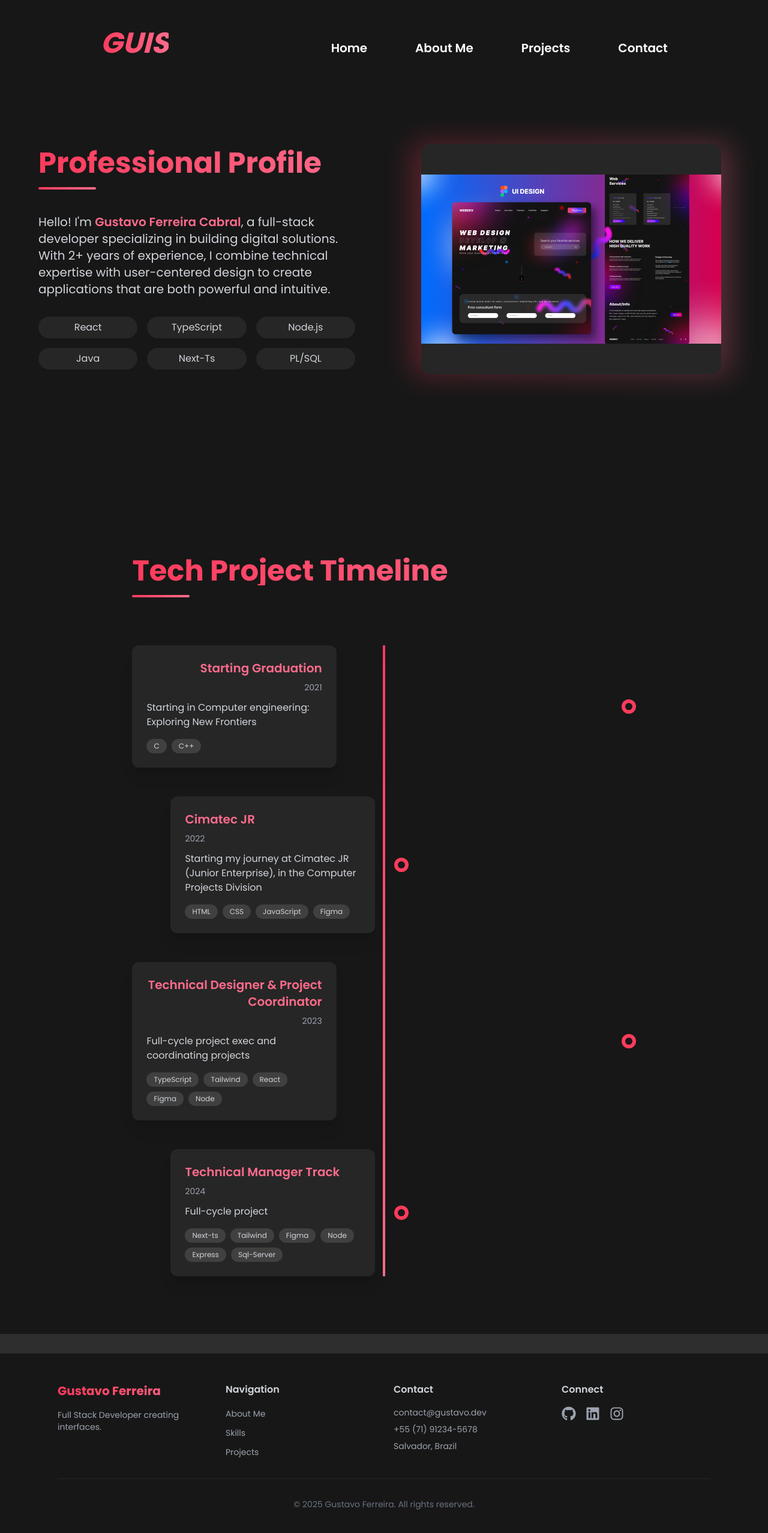
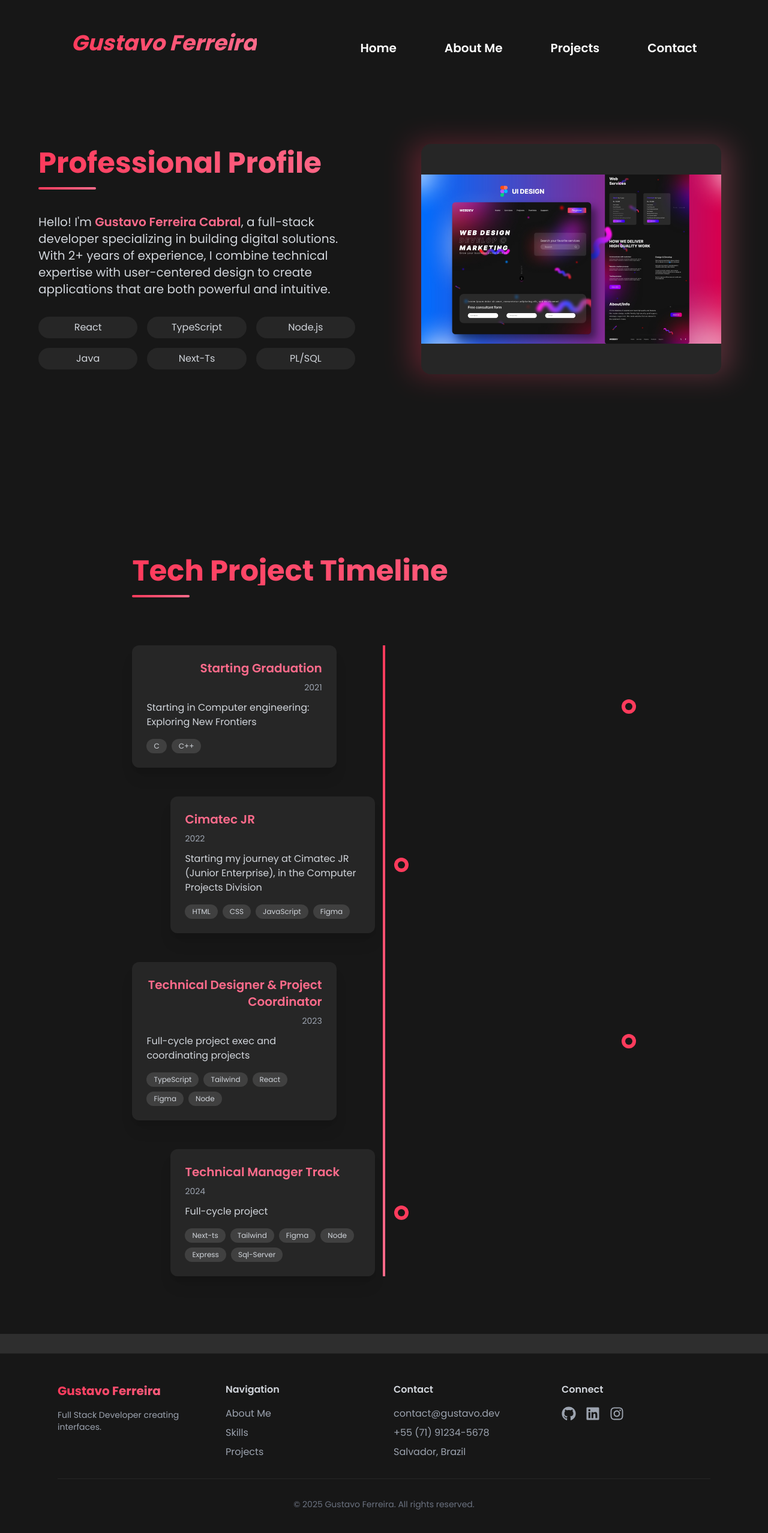
Before and after one commit to guissx/FullStack, a Next.js app: page / in a window 1280 px wide. Shown: the top 2556 px of the page at 60% size. Built offline with nearby package versions, Linux system fonts and the light colour scheme.

Commit message:
Entrega preliminar

```diff
--- a/app/layout.tsx
+++ b/app/layout.tsx
@@ -10,7 +10,7 @@ const poppins = Poppins({
 });
 
 export const metadata: Metadata = {
-  title: "Guis Portfolio",
+  title: "Gustavo Ferreira / Portfolio",
   description: "Generated by create next app and Guis",
 };
 
--- a/app/page.tsx
+++ b/app/page.tsx
@@ -7,9 +7,9 @@ import { Footer } from "@/components/footer";
 export default function Home() {
   return (
     <>
-      <Head>
-        <link rel="icon" href="/assets/images/favicon-16x16.png" />
-      </Head>
+    <Head>
+    <link rel="icon" href="/favicon.ico" />
+    </Head>
       <div className="py-[2rem] ">
       <Header />
       <About/>
--- a/components/footer.tsx
+++ b/components/footer.tsx
@@ -23,9 +23,9 @@ export function Footer() {
           <div className="space-y-4">
             <h4 className="text-gray-300 font-semibold">Navigation</h4>
             <ul className="space-y-2">
-              <li><Link href="#about" className="text-gray-400 hover:text-[#FF6B8B] transition-colors text-sm">About Me</Link></li>
-              <li><Link href="#skills" className="text-gray-400 hover:text-[#FF6B8B] transition-colors text-sm">Skills</Link></li>
-              <li><Link href="#projects" className="text-gray-400 hover:text-[#FF6B8B] transition-colors text-sm">Projects</Link></li>
+              <li><Link href="#about" className="text-gray-400 hover:text-[#FF6B8B] transition-colors text-md">About Me</Link></li>
+              <li><Link href="#skills" className="text-gray-400 hover:text-[#FF6B8B] transition-colors text-md">Skills</Link></li>
+              <li><Link href="#projects" className="text-gray-400 hover:text-[#FF6B8B] transition-colors text-md">Projects</Link></li>
             </ul>
           </div>
 
@@ -33,9 +33,9 @@ export function Footer() {
           <div className="space-y-4">
             <h4 className="text-gray-300 font-semibold">Contact</h4>
             <ul className="space-y-2">
-              <li className="text-gray-400 text-sm">contact@gustavo.dev</li>
-              <li className="text-gray-400 text-sm">+55 (71) 91234-5678</li>
-              <li className="text-gray-400 text-sm">Salvador, Brazil</li>
+              <li className="text-gray-400 text-md">contact@gustavo.dev</li>
+              <li className="text-gray-400 text-md">+55 (71) 91234-5678</li>
+              <li className="text-gray-400 text-md">Salvador, Brazil</li>
             </ul>
           </div>
 
--- a/components/header.tsx
+++ b/components/header.tsx
@@ -14,8 +14,8 @@ const Header: React.FC = () => {
       <header className="fixed top-0 w-full h-[10rem] z-50 py-4 px-8 bg-neutral-900 flex justify-between items-center">
         <nav className="hidden lg:flex lg:justify-around lg:items-center w-full font-poppins">
           <Link href="/">
-            <h1 className="text-5xl font-black italic bg-gradient-to-r from-[#FF3B5C] to-[#FF6B8B] bg-clip-text text-transparent hover:text-[#FFA7B5] transition-colors duration-300 relative inline-block pb-4">
-              GUIS
+            <h1 className="text-4xl font-black italic bg-gradient-to-r from-[#FF3B5C] to-[#FF6B8B] bg-clip-text text-transparent hover:text-[#FFA7B5] transition-colors duration-300 relative inline-block pb-4">
+              Gustavo Ferreira
               <div className="absolute bottom-0 left-0 w-full flex flex-col gap-1">
               </div>
             </h1>
@@ -49,7 +49,7 @@ const Header: React.FC = () => {
         </nav>
 
         <Link href="/">
-          <h1 className="text-6xl lg:hidden font-black italic bg-gradient-to-r from-[#FF3B5C] to-[#FF6B8B] bg-clip-text text-transparent hover:text-[#FFA7B5] transition-colors duration-300 relative pb-4">
+          <h1 className="text-6xl lg:hidden font-black  bg-gradient-to-r from-[#FF3B5C] to-[#FF6B8B] bg-clip-text text-transparent hover:text-[#FFA7B5] transition-colors duration-300 relative pb-4">
             GUIS
           </h1>
         </Link>
```
Also changed, not shown: public/assets/images/favicon-16x16.png (deleted), 1 other file (tests, documents, lock files or other folders).
